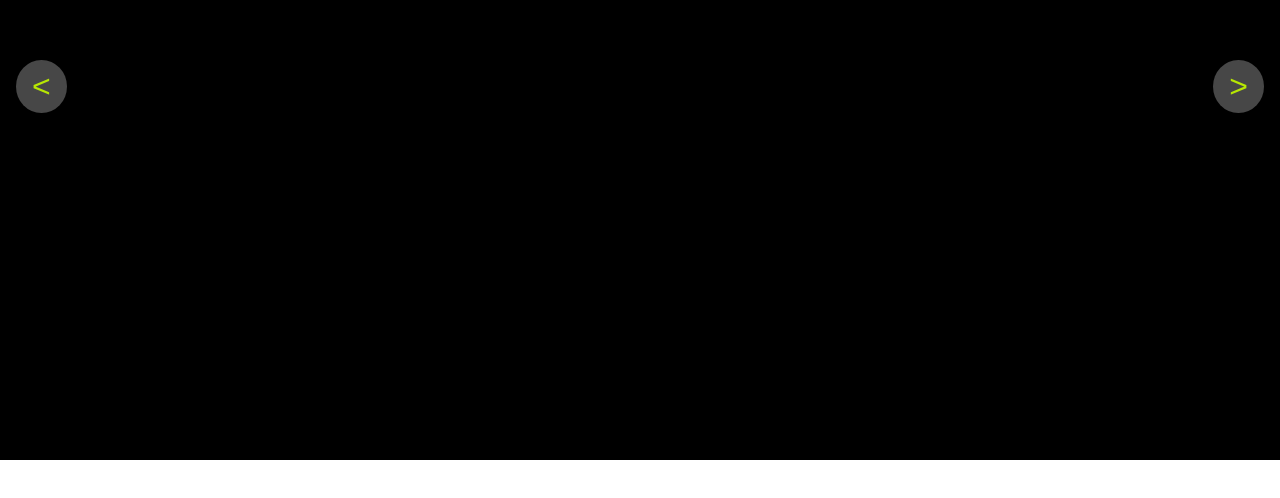
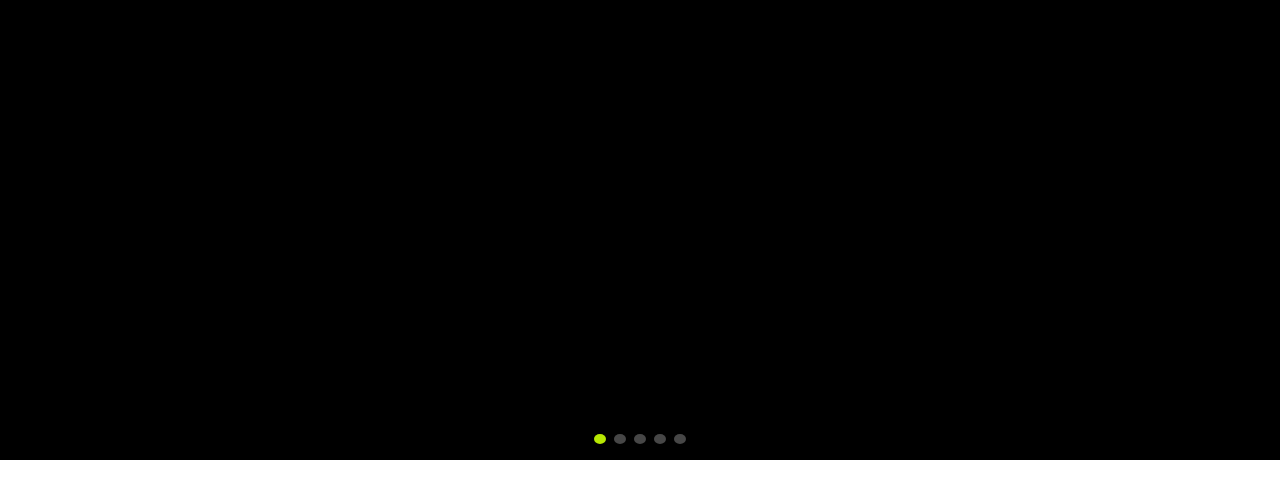
Before and after one commit to GoodBlock-Nill/celebus-web, a React (Create React App) app: page / in a window 1280 px wide. Shown: the part 340-838 px from the top of the page. Built offline with nearby package versions, Linux system fonts and the light colour scheme.

Commit message:
페이지네이션 변경

```diff
--- a/src/App.js
+++ b/src/App.js
@@ -92,8 +92,9 @@
             onClick={() => sliderRef.current && sliderRef.current.slickPrev()}
           />
           <PaginationButton
-            direction="next"
-            onClick={() => sliderRef.current && sliderRef.current.slickNext()}
+            totalSlides={5}
+            activeSlide={slideIndex}
+            onClick={(index) => sliderRef.current && sliderRef.current.slickGoTo(index)}
           />
         </div>
       </ThemeProvider>
--- a/src/components/PaginationButton/PaginationButton.js
+++ b/src/components/PaginationButton/PaginationButton.js
@@ -1,19 +1,22 @@
-// components/PaginationButton/PaginationButton.js
+// components/PaginationDots/PaginationDots.js
 
 import React from 'react';
 import styles from './PaginationButton.module.css';
 
-const PaginationButton = ({ direction, onClick }) => {
+const PaginationDots = ({ totalSlides, activeSlide, onClick }) => {
   return (
-    <button
-      className={`${styles.paginationButton} ${
-        direction === 'prev' ? styles.prev : styles.next
-      }`}
-      onClick={onClick}
-    >
-      {direction === 'prev' ? '<' : '>'}
-    </button>
+    <div className={styles.paginationDots}>
+      {Array.from({ length: totalSlides }).map((_, index) => (
+        <button
+          key={index}
+          className={`${styles.dot} ${
+            index === activeSlide ? styles.active : ''
+          }`}
+          onClick={() => onClick(index)}
+        ></button>
+      ))}
+    </div>
   );
 };
 
-export default PaginationButton;
+export default PaginationDots;
--- a/src/components/PaginationButton/PaginationButton.module.css
+++ b/src/components/PaginationButton/PaginationButton.module.css
@@ -1,22 +1,24 @@
-/* components/PaginationButton/PaginationButton.module.css */
+/* components/PaginationDots/PaginationDots.module.css */
 
-.paginationButton {
+.paginationDots {
   position: fixed;
-  top: 50%;
-  font-size: 2rem;
-  background:rgba(255, 255, 255, 0.28);
-  color: #B7E703;
-  border: none;
-  padding: 0.5rem 1rem;
-  cursor: pointer;
+  bottom: 1rem;
+  left: 50%;
+  transform: translateX(-50%);
+  display: flex;
+  gap: 0.5rem;
   z-index: 1000;
-  border-radius: 50%;
 }
 
-.prev {
-  left: 1rem;
+.dot {
+  width: 10px;
+  height: 10px;
+  border-radius: 50%;
+  background-color: rgba(255, 255, 255, 0.28);
+  border: none;
+  cursor: pointer;
 }
 
-.next {
-  right: 1rem;
+.dot.active {
+  background-color: #B7E703;
 }
--- a/src/components/Screens/Screen1.module.css
+++ b/src/components/Screens/Screen1.module.css
@@ -1,19 +1,19 @@
 .screen {
+  scroll-snap-align: start;
   min-height: 100vh;
-  scroll-snap-align: start;
 }
 
 .screen1Container {
   position: relative;
   overflow: hidden;
   display: flex;
-  width: 100vw;
   background-color: #000;
   justify-content: center;
   align-items: center;
 }
 
 .backgroundVideo {
+  max-width: 100vw;
   position: absolute;
   top: 50%;
   left: 50%;
```
